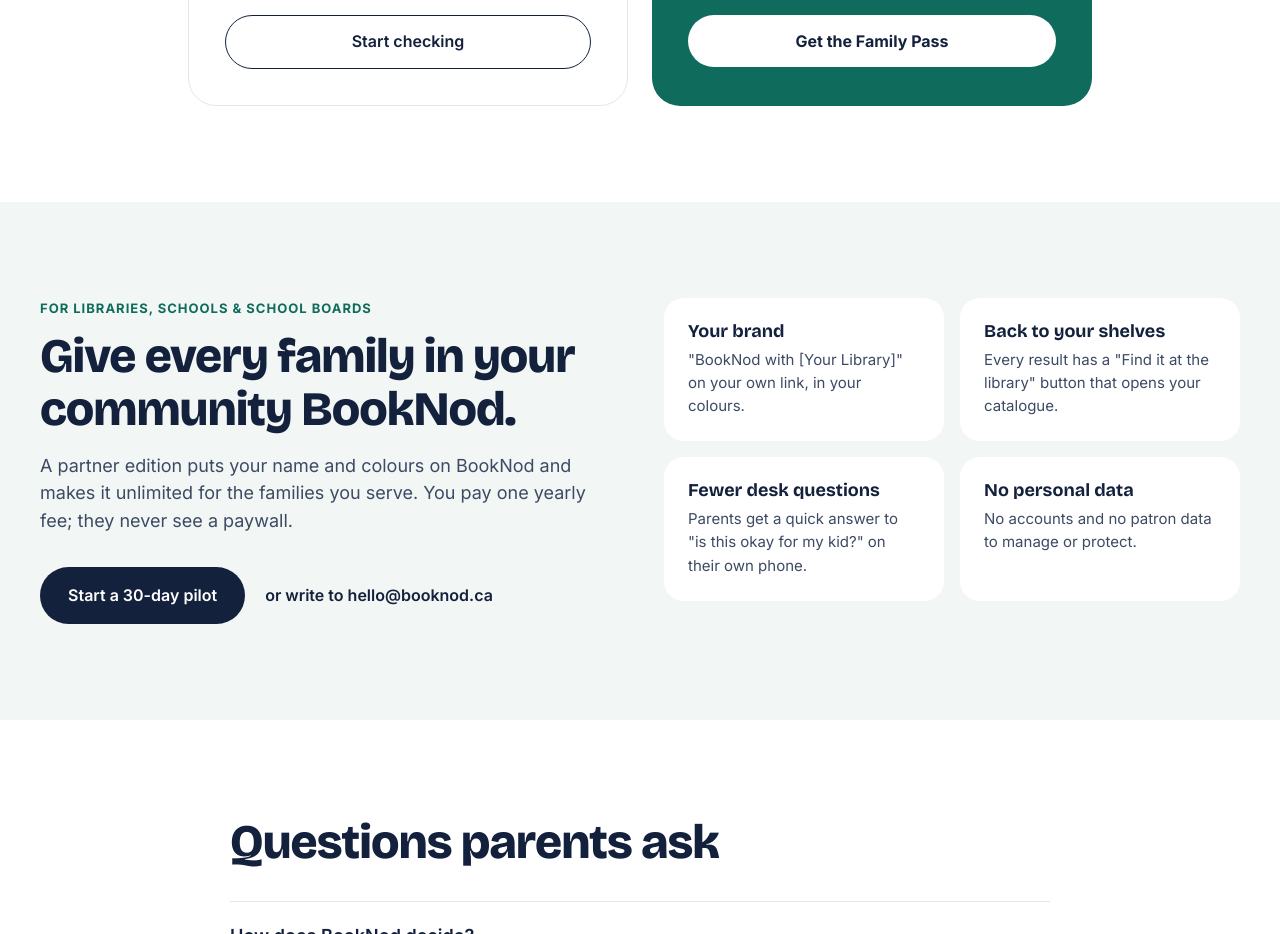
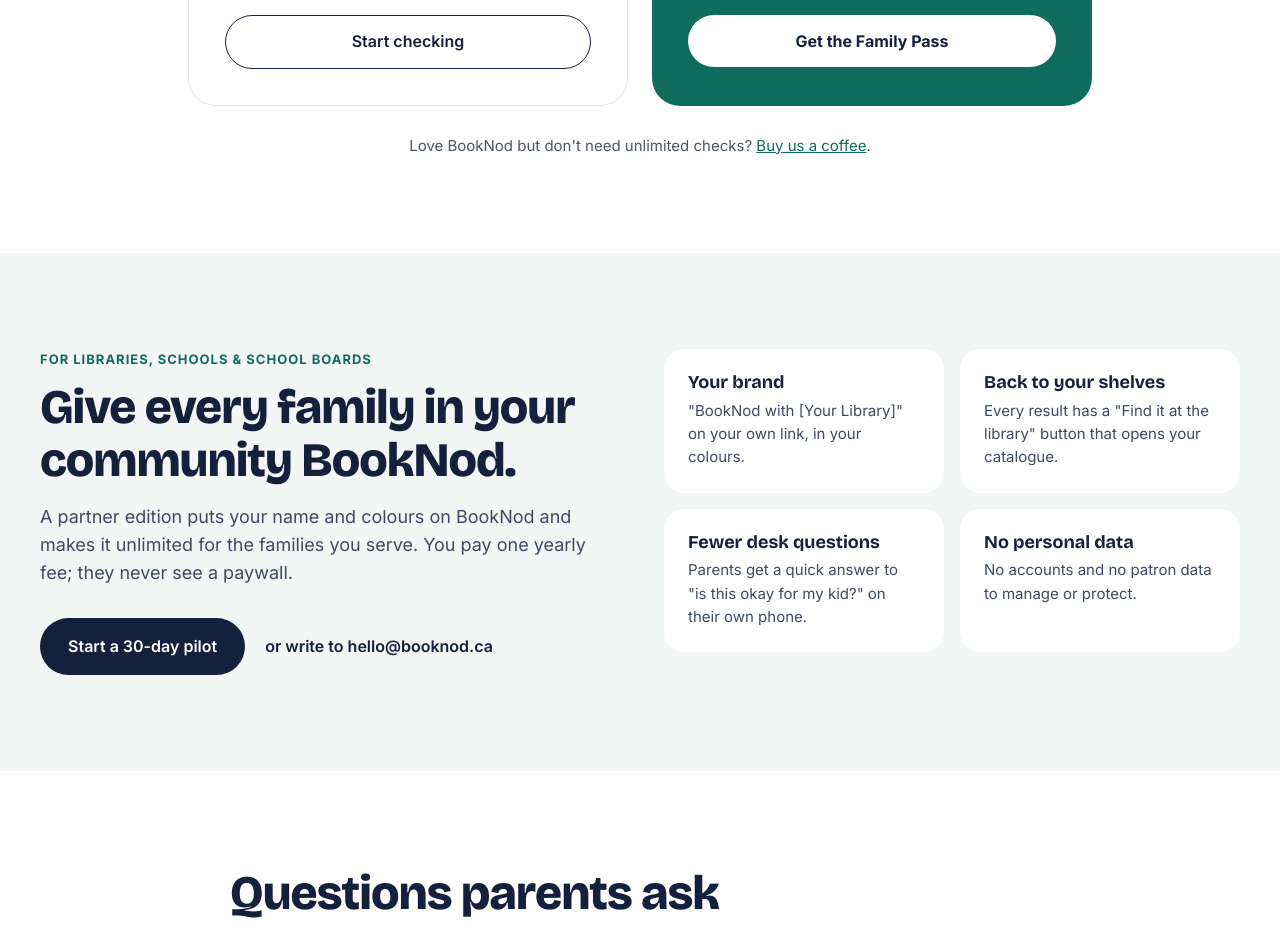
Before and after one commit to oseunadetunji/BookNod, a website: page public/home.html in a window 1280 px wide. Shown: the part 3140-4074 px from the top of the page. Drawn offline with nearby package versions, Linux system fonts and the light colour scheme.

Commit message:
Add files via upload

```diff
--- a/public/home.html
+++ b/public/home.html
@@ -215,6 +215,7 @@ details summary::-webkit-details-marker{display:none}
 <a href="/app" style="display: flex; justify-content: center; align-items: center; margin-top: 28px; min-height: 52px; border-radius: 999px; background: #FFFFFF; color: #14213D; text-decoration: none; font-weight: 700">Get the Family Pass</a>
 </div>
 </div>
+<p style="margin: 28px 0 0; text-align: center; color: #4A5568; font-size: 15px">Love BookNod but don't need unlimited checks? <a href="https://ko-fi.com/booknod">Buy us a coffee</a>.</p>
 </div>
 </section>
 
```
